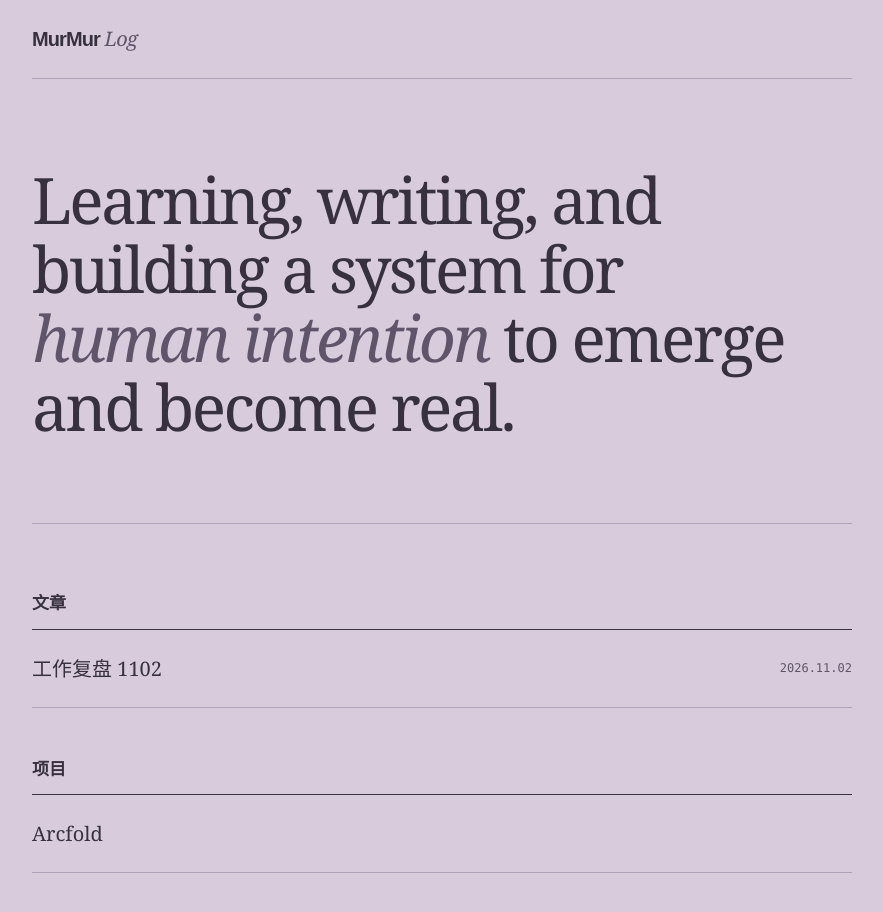
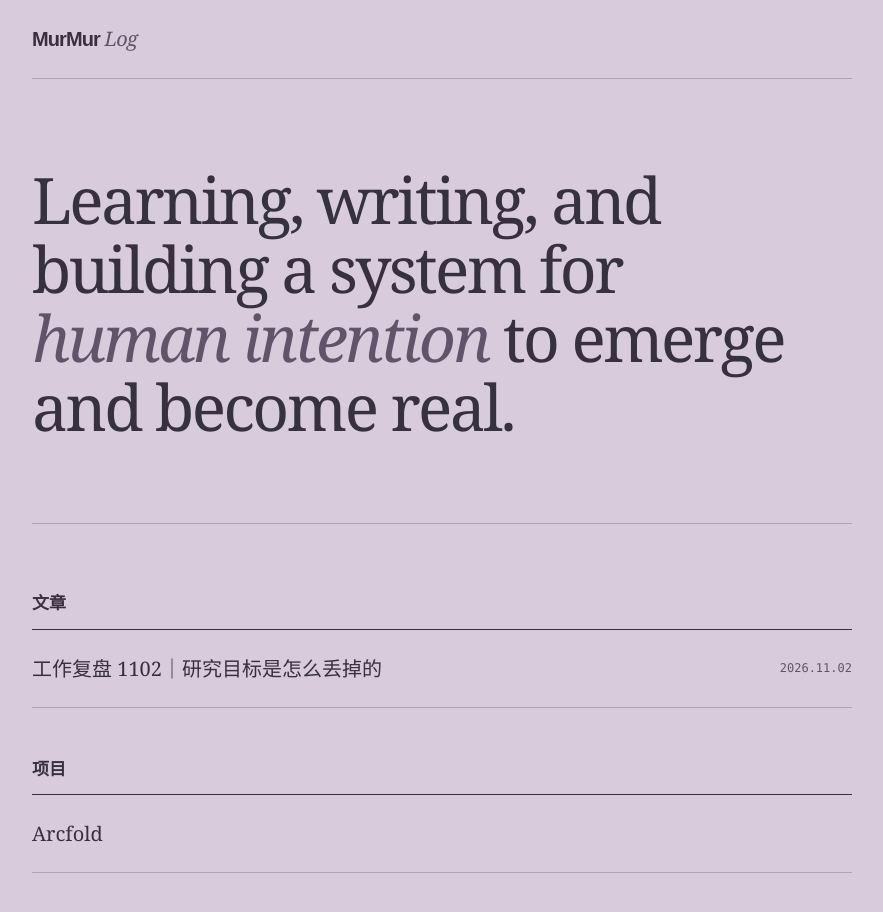
Before and after one commit to murmurwang/murmur-log, a Next.js app: page / in a window 1280 px wide. Shown: the top 912 px of the page, without its empty margins (198-1081 px from the left). Built offline with nearby package versions, Linux system fonts and the light colour scheme.

Commit message:
Name the November 2 work review

```diff
--- a/app/page.tsx
+++ b/app/page.tsx
@@ -19,7 +19,7 @@ export default function Home() {
             <h2>文章</h2>
           </div>
           <Link className="stream-row" href="/posts/work-review-1102/">
-            <strong>工作复盘 1102</strong>
+            <strong>工作复盘 1102｜研究目标是怎么丢掉的</strong>
             <time className="post-date" dateTime="2026-11-02">2026.11.02</time>
           </Link>
         </div>
--- a/app/posts/work-review-1102/page.tsx
+++ b/app/posts/work-review-1102/page.tsx
@@ -2,7 +2,7 @@ import type { Metadata } from "next";
 import Link from "next/link";
 import { PageShell } from "../../components/SiteChrome";
 
-const title = "工作复盘 1102";
+const title = "工作复盘 1102｜研究目标是怎么丢掉的";
 const description = "研究 DeepSeek Harness 时，方法怎样逐渐偏离了目标，以及目标如何在与 AI 的协作中淡出。";
 const url = "https://murmurlog.com/posts/work-review-1102/";
 
```
Also changed, not shown: 1 other file (tests, documents, lock files or other folders).
